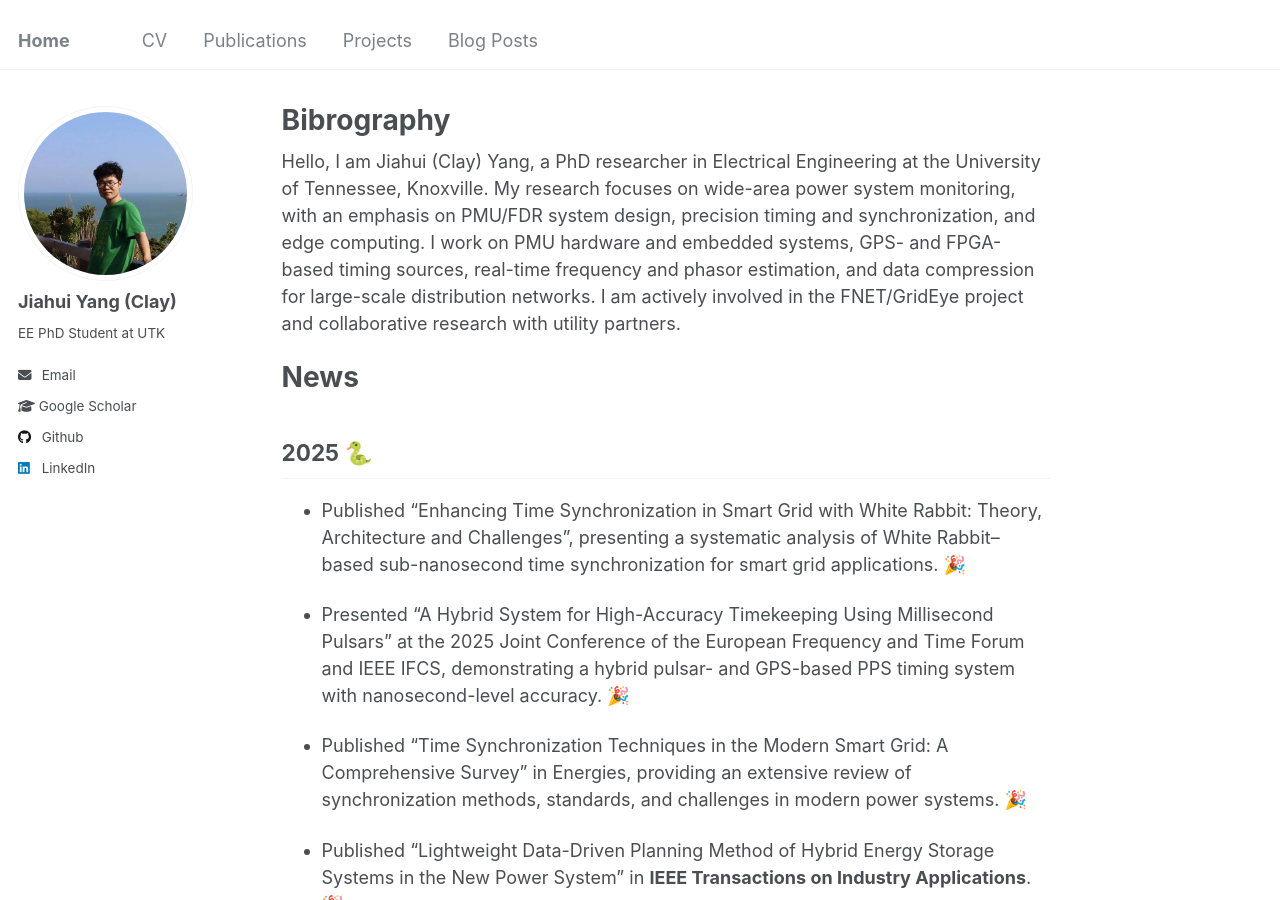
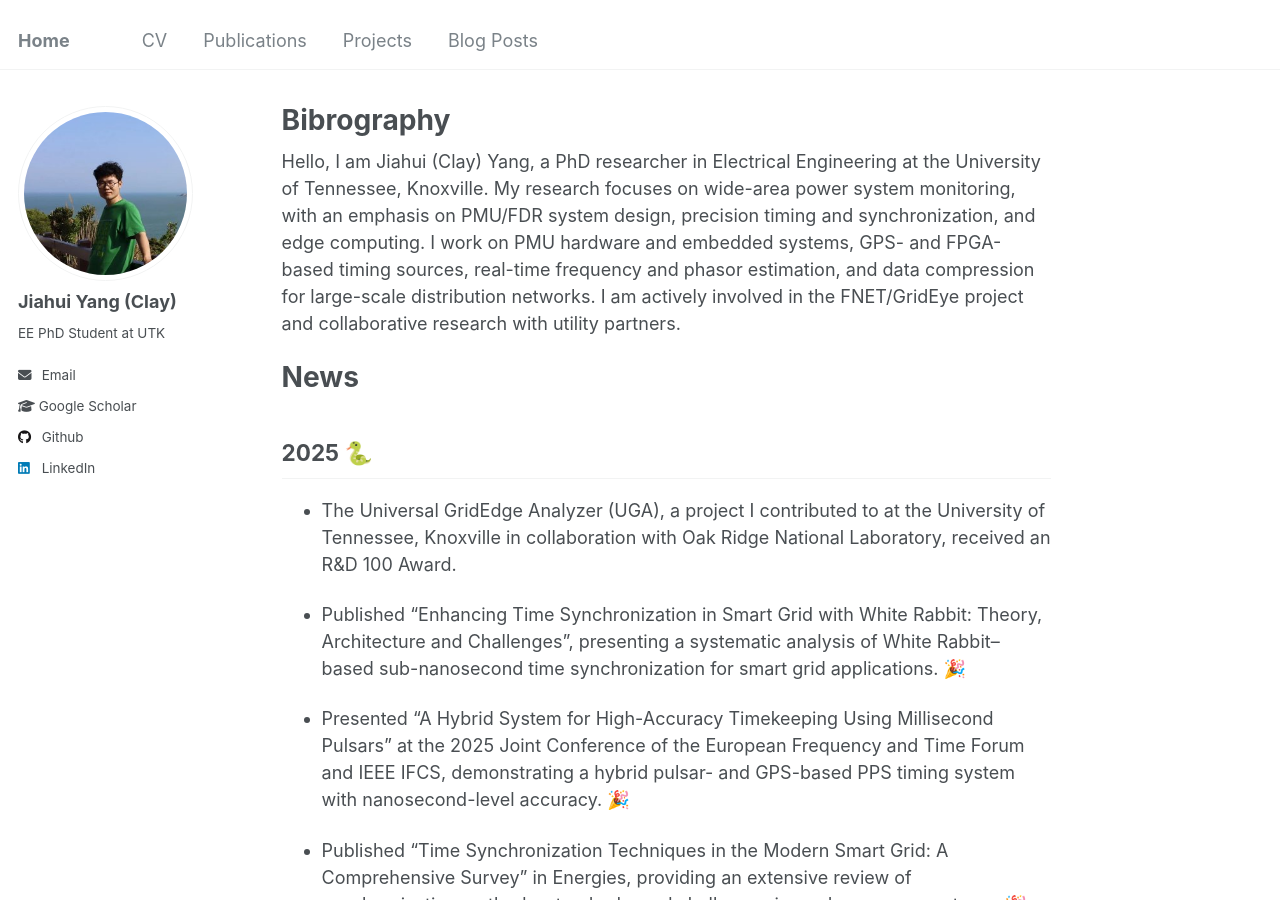
Before and after one commit to ClayUTK/intro, a Jekyll site: the page built from _pages/about.md, in a window 1280 px wide and 900 px high. Built offline with Jekyll 4.4.1, drawn with Linux system fonts in a browser that asks for light colours.

Commit message:
Update about.md

```diff
--- a/_pages/about.md
+++ b/_pages/about.md
@@ -12,6 +12,8 @@ Hello, I am Jiahui (Clay) Yang, a PhD researcher in Electrical Engineering at th
 # News
 
 ## 2025 🐍
+
+- The Universal GridEdge Analyzer (UGA), a project I contributed to at the University of Tennessee, Knoxville in collaboration with Oak Ridge National Laboratory, received an R&D 100 Award.
 
 - Published “Enhancing Time Synchronization in Smart Grid with White Rabbit: Theory, Architecture and Challenges”, presenting a systematic analysis of White Rabbit–based sub-nanosecond time synchronization for smart grid applications. 🎉
 
```
